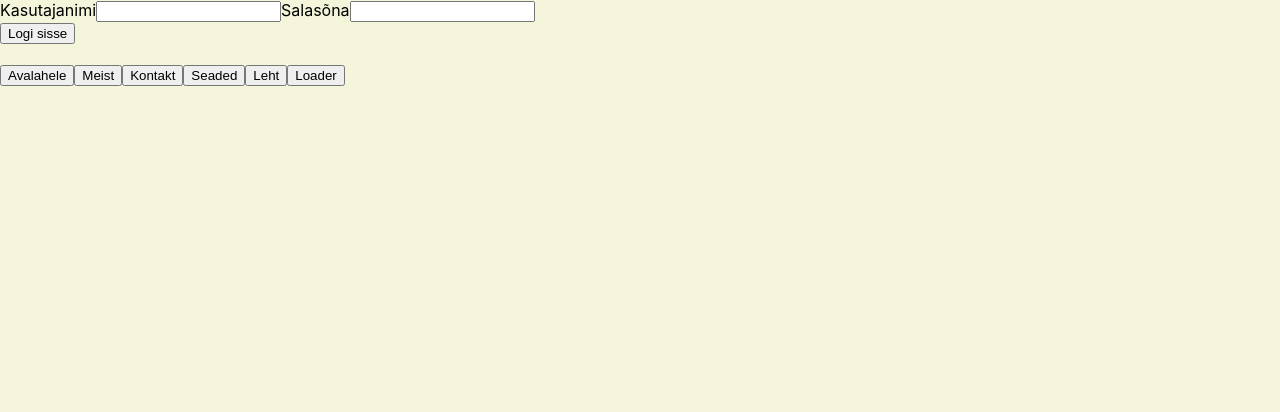
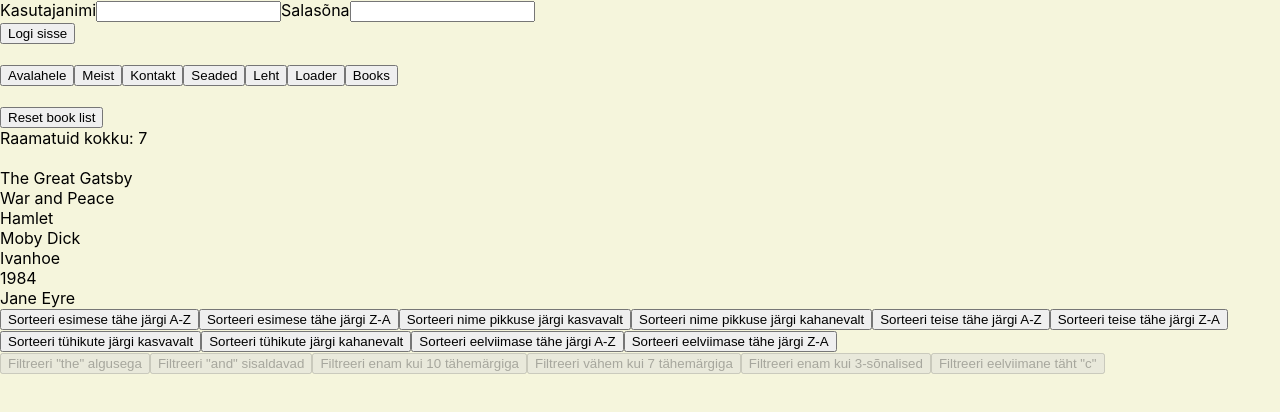
Before and after one commit to leotamm/React-06-2023, a React (Create React App) app in the folder kodutoo1/: page /books in a window 1280 px wide. Shown: the top 412 px of the page. Built offline with nearby package versions, Linux system fonts and the light colour scheme.

Commit message:
raamatute sorteerimine valmis

```diff
--- a/kodutoo1/src/App.js
+++ b/kodutoo1/src/App.js
@@ -5,6 +5,7 @@ import Kontakt from './pages/Kontakt'
 import Seaded from './pages/Seaded'
 import Leht from './pages/Leht';
 import Loader from './pages/Loader';
+import Books from './pages/Books';
 import './App.css';
 import { useRef, useState } from 'react';
 
@@ -58,6 +59,9 @@ function App() {
       <Link to='/loader'>
         <button>Loader</button>
       </Link>
+      <Link to='/books'>
+        <button>Books</button>
+      </Link>
 
       <Routes>
         <Route path='/' element={<Avaleht />} />
@@ -66,6 +70,7 @@ function App() {
         <Route path='/seaded' element={<Seaded />} />
         <Route path='/leht' element={<Leht />} />
         <Route path='/loader' element={<Loader/>} />
+        <Route path='/books' element={<Books/>} />
       </Routes>
 
     </div>
--- /dev/null
+++ b/kodutoo1/src/data/bookList.json
@@ -0,0 +1 @@
+["The Great Gatsby", "War and Peace", "Hamlet", "Moby Dick", "Ivanhoe", "1984", "Jane Eyre"]
--- /dev/null
+++ b/kodutoo1/src/pages/Books.js
@@ -0,0 +1,126 @@
+import React, { useState } from 'react'
+import bookFile from '../data/bookList.json'
+
+function Books() {
+
+    const [books, refreshBooks] = useState(bookFile);
+
+    const resetList = () => {
+        refreshBooks(bookFile);
+    }
+
+    const sortByFirstCharacterAZ = () => {
+        books.sort((a, b) => a[0].localeCompare(b[0], 'et')); // tõstab ÕÖ 'o' kohale ja ä 'a' kohale
+        refreshBooks(books.slice());
+    }
+
+    const sortByFirstCharacterZA = () => {
+        books.sort((a, b) => b[0].localeCompare(a[0]));
+        refreshBooks(books.slice());
+    }
+
+    const sortByNameLengthIncreasing = () => {
+        books.sort((a, b) => a.length - b.length);
+        refreshBooks(books.slice());
+    }
+
+    const sortByNameLengthDecreasing = () => {
+        books.sort((a, b) => b.length - a.length);
+        refreshBooks(books.slice());
+    }
+
+    const sortBySecondCharacterAZ = () => {
+        books.sort((a, b) => a[1].localeCompare(b[1], 'et'));
+        refreshBooks(books.slice());
+    }
+
+    const sortBySecondCharacterZA = () => {
+        books.sort((a, b) => b[1].localeCompare(a[1]));
+        refreshBooks(books.slice());
+    }
+
+    function sortByWordCountIncreasing() {
+        // Create a new array to store the book names along with their respective word counts
+        const booksWithWordCounts = books.map((oneBook) => {
+            const words = oneBook.split(' ');
+            return { name: oneBook, wordCount: words.length };
+        });
+
+        // Sort the books based on their word counts
+        booksWithWordCounts.sort((a, b) => a.wordCount - b.wordCount);
+
+        // Extract only the book names from the sorted array and return it
+        const sortedBookNames = booksWithWordCounts.map((book) => book.name);
+        //return sortedBookNames;
+        refreshBooks(sortedBookNames.slice());
+    }
+
+    function sortByWordCountDecreasing() {
+        const booksWithWordCounts = books.map((oneBook) => {
+            const words = oneBook.split(' ');
+            return { name: oneBook, wordCount: words.length };
+        });
+        // console.log(booksWithWordCounts);
+        booksWithWordCounts.sort((a, b) => b.wordCount - a.wordCount);
+        const sortedBookNames = booksWithWordCounts.map((book) => book.name);
+        refreshBooks(sortedBookNames.slice());
+    }
+
+    function sortByLastButOneCharacterAZ() {
+        const lastButOneCharacter = books.map((oneBook) => {
+            const character = oneBook[oneBook.length - 2];
+            console.log(character);
+            return { name: oneBook, theCharacter: character }
+        });
+        console.log(lastButOneCharacter);
+        lastButOneCharacter.sort((a, b) => a.theCharacter.localeCompare(b.theCharacter));
+        const sortedBookNames = lastButOneCharacter.map((book) => book.name);
+        refreshBooks(sortedBookNames.slice());
+
+    }
+    function sortByLastButOneCharacterZA() {
+        const lastButOneCharacter = books.map((oneBook) => {
+            const character = oneBook[oneBook.length - 2];
+            console.log(character);
+            return { name: oneBook, theCharacter: character }
+        });
+        console.log(lastButOneCharacter);
+        lastButOneCharacter.sort((a, b) => b.theCharacter.localeCompare(a.theCharacter));
+        const sortedBookNames = lastButOneCharacter.map((book) => book.name);
+        refreshBooks(sortedBookNames.slice());
+    }
+
+
+
+    return (
+        <div>
+            <br />
+            <button onClick={resetList}>Reset book list</button>
+            <div>Raamatuid kokku: {books.length}</div>
+
+            <br />
+            {books.map(oneBook => <div key={oneBook}>{oneBook}</div>)}
+            <button onClick={sortByFirstCharacterAZ}>Sorteeri esimese tähe järgi A-Z</button>
+            <button onClick={sortByFirstCharacterZA}>Sorteeri esimese tähe järgi Z-A</button>
+            <button onClick={sortByNameLengthIncreasing}>Sorteeri nime pikkuse järgi kasvavalt</button>
+            <button onClick={sortByNameLengthDecreasing}>Sorteeri nime pikkuse järgi kahanevalt</button>
+            <button onClick={sortBySecondCharacterAZ}>Sorteeri teise tähe järgi A-Z</button>
+            <button onClick={sortBySecondCharacterZA}>Sorteeri teise tähe järgi Z-A</button>
+            <button onClick={sortByWordCountIncreasing}>Sorteeri tühikute järgi kasvavalt</button>
+            <button onClick={sortByWordCountDecreasing}>Sorteeri tühikute järgi kahanevalt</button>
+            <button onClick={sortByLastButOneCharacterAZ}>Sorteeri eelviimase tähe järgi A-Z</button>
+            <button onClick={sortByLastButOneCharacterZA}>Sorteeri eelviimase tähe järgi Z-A</button><br />
+            <button disabled onClick={sortByLastButOneCharacterZA}>Filtreeri "the" algusega</button>
+            <button disabled onClick={sortByLastButOneCharacterZA}>Filtreeri "and" sisaldavad</button>
+            <button disabled onClick={sortByLastButOneCharacterZA}>Filtreeri enam kui 10 tähemärgiga</button>
+            <button disabled onClick={sortByLastButOneCharacterZA}>Filtreeri vähem kui 7 tähemärgiga</button>
+            <button disabled onClick={sortByLastButOneCharacterZA}>Filtreeri enam kui 3-sõnalised</button>
+            <button disabled onClick={sortByLastButOneCharacterZA}>Filtreeri eelviimane täht "c"</button>
+
+
+        </div>
+
+    )
+}
+
+export default Books
```
Also changed, not shown: 1 other file (tests, documents, lock files or other folders).
